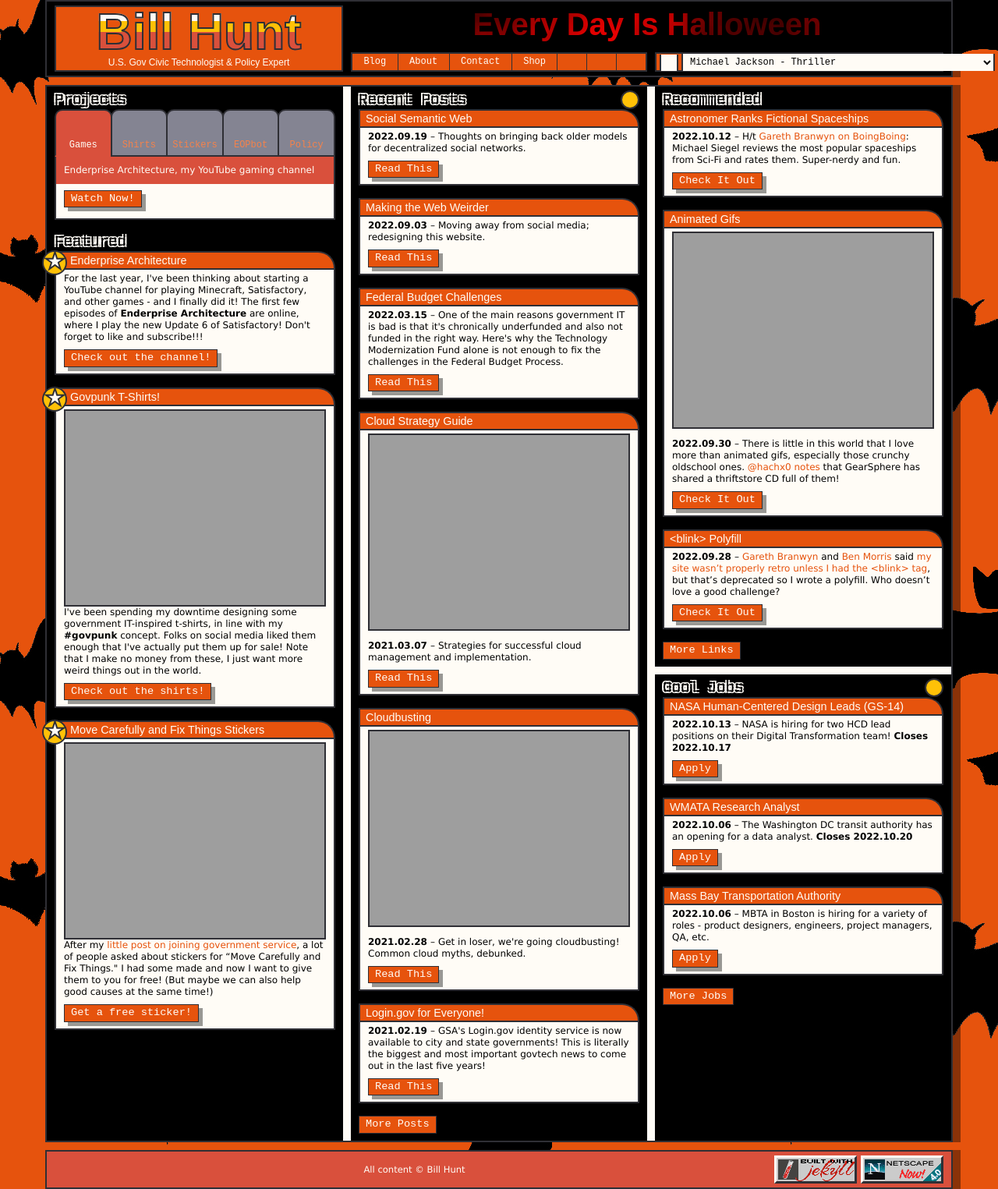
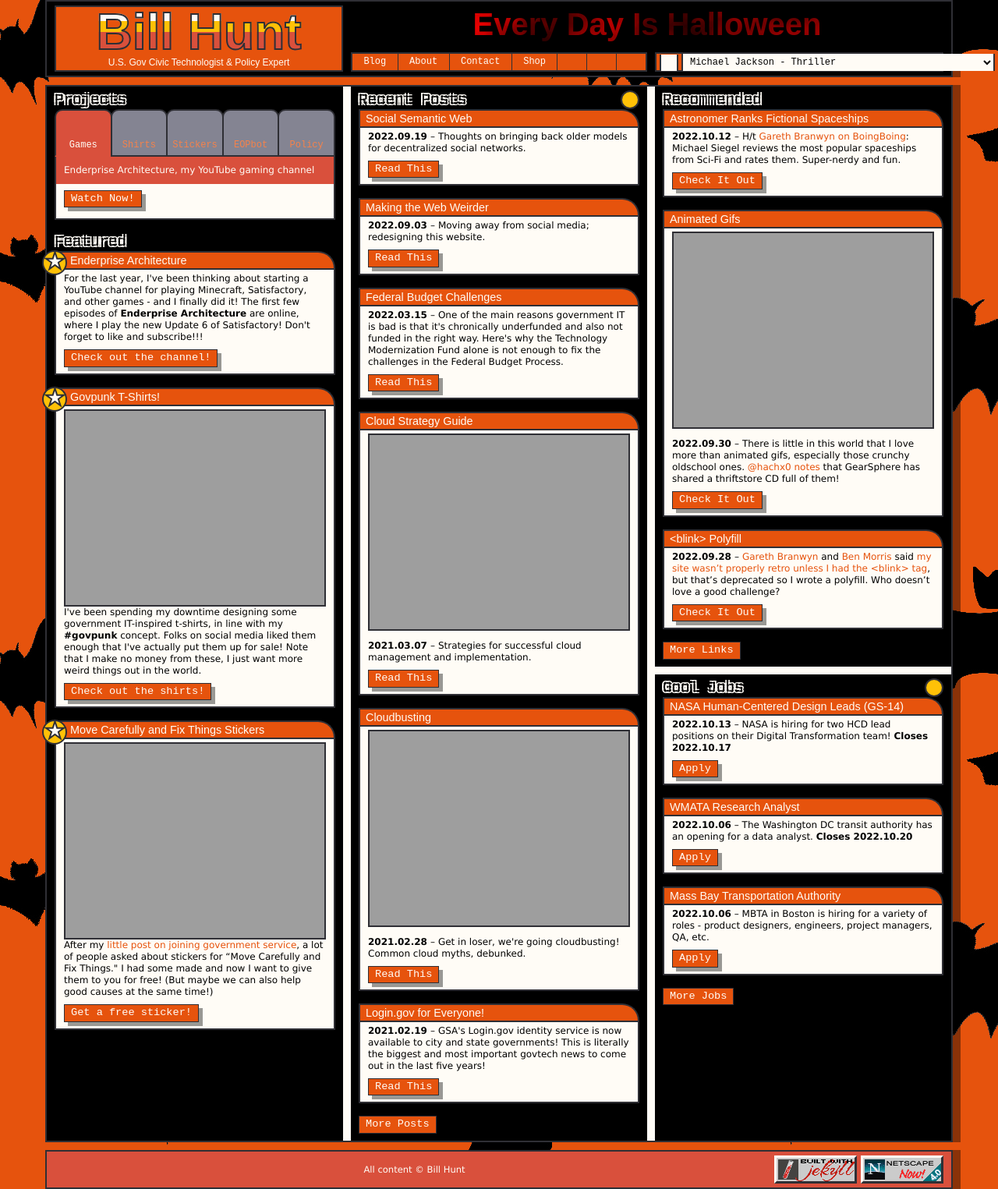
Before and after one commit to krusynth/billhunt.dev, a Jekyll site: the page built from index.md, in a window 1280 px wide. Shown: the whole page at 78% size. Built offline with Jekyll 4.4.1, drawn with Linux system fonts in a browser that asks for light colours; some web fonts are replaced.

Commit message:
Shrink flames a bit on header.

```diff
--- a/assets/_sass/partials/halloweeeen.scss
+++ b/assets/_sass/partials/halloweeeen.scss
@@ -81,6 +81,7 @@
     -webkit-text-fill-color: transparent;
     background-image: url("/assets/images/firecloud.jpg");
     background-repeat: repeat-x;
+    background-size: 512px 100px;
 
   animation: 5s bgslide linear infinite;
   transform:translateY(0);
@@ -88,6 +89,6 @@
 
   @-webkit-keyframes bgslide {
       from { background-position: 0% 0%}
-      to { background-position: 1024px 0% }
+      to { background-position: 512px 0% }
   }
 }
```
